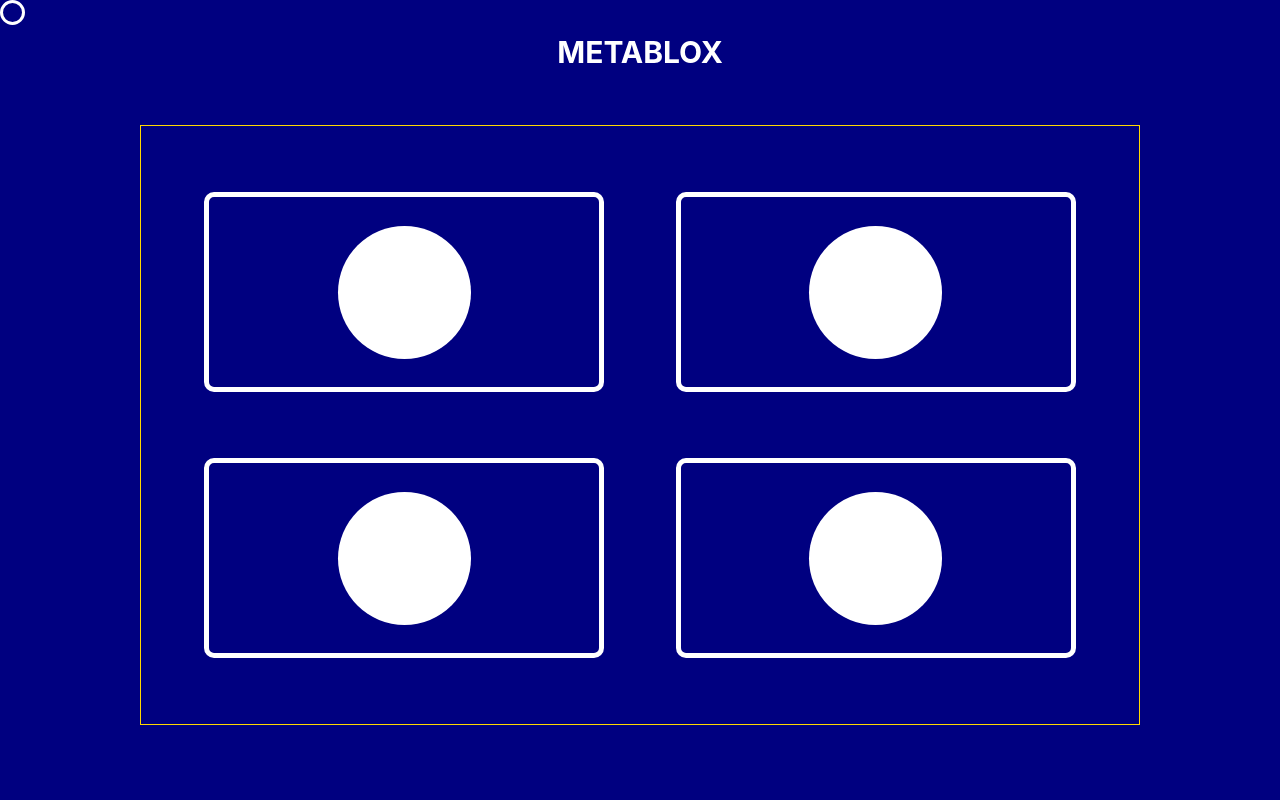
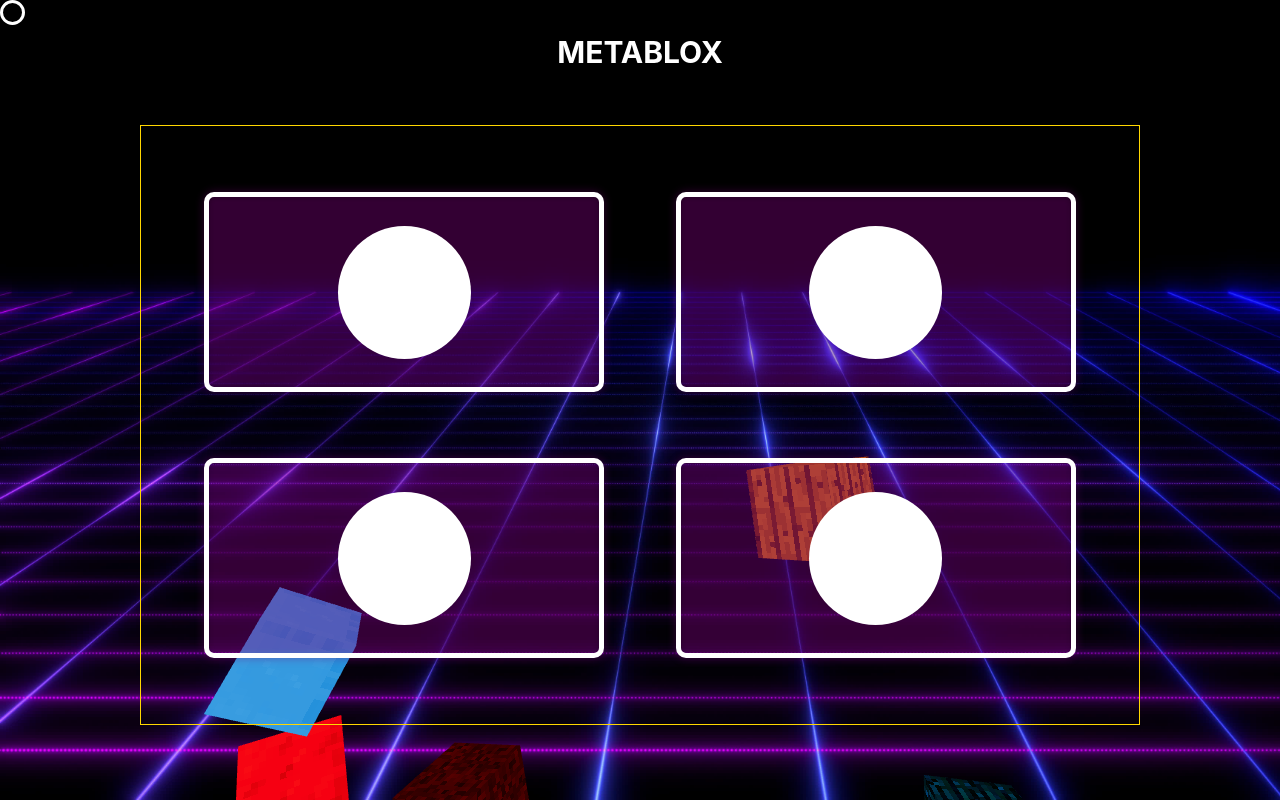
Before and after one commit to BGHProjects/MetaBlox-v1, a Next.js app in the folder next-app/: page / in a window 1280 px wide. Built offline with nearby package versions, Linux system fonts and the light colour scheme.

Commit message:
feat: :sparkles: Added floating cubes to Menu, and other UI features

```diff
--- /dev/null
+++ b/next-app/components/Menu/MenuBackground.tsx
@@ -0,0 +1,42 @@
+import { chakra, Flex } from "@chakra-ui/react";
+import { Canvas } from "@react-three/fiber";
+import MenuCube from "./MenuCube";
+
+const MenuBackground = () => {
+  return (
+    <>
+      {/* @ts-ignore */}
+      <WindowContainer>
+        <Canvas
+          camera={{ position: [0, 0, 6], fov: 75 }}
+          style={{
+            backgroundImage: "url(/images/neon_grid_background.jpg)",
+            backgroundSize: "cover",
+          }}
+        >
+          <MenuCube />
+          <MenuCube />
+          <MenuCube />
+          <MenuCube />
+          <MenuCube />
+          <MenuCube />
+          <MenuCube />
+          <MenuCube />
+          <MenuCube />
+          <MenuCube />
+          <MenuCube />
+        </Canvas>
+      </WindowContainer>
+    </>
+  );
+};
+
+const WindowContainer = chakra(Flex, {
+  baseStyle: {
+    h: "100vh",
+    w: "100%",
+    position: "absolute",
+  },
+});
+
+export default MenuBackground;
--- /dev/null
+++ b/next-app/components/Menu/MenuCube.tsx
@@ -0,0 +1,95 @@
+import { useEffect, useRef, useState } from "react";
+import { NearestFilter, RepeatWrapping, Texture, TextureLoader } from "three";
+import getRandomNumber from "../../helpers/getRandomNumber";
+
+const OFF_SCREEN_LIMIT = 6;
+
+const MenuCube = () => {
+  const [rotation, setRotation] = useState({ x: 0, y: 0, z: 0 });
+  const [position, setPosition] = useState({
+    x: getRandomNumber(-5, 5),
+    y: -6,
+    z: 0,
+  });
+  const [activeTexture, setActiveTexture] = useState<Texture | undefined>(
+    undefined
+  );
+  const flowSpeed = getRandomNumber(5, 20) / 1000;
+  const ySpin = getRandomNumber(-30, 30) / 1000;
+  const zSpin = getRandomNumber(-30, 30) / 1000;
+  const flowDelay = getRandomNumber(10, 1000) * 10;
+
+  const cubeRef = useRef();
+
+  const randomTexture: Record<number, string> = {
+    [1]: "wood.png",
+    [2]: "glass.png",
+    [3]: "grass.jpg",
+    [4]: "log.jpg",
+    [5]: "dirt.jpg",
+  };
+
+  const randomColor: Record<number, string> = {
+    [1]: "red",
+    [2]: "orange",
+    [3]: "dodgerblue",
+    [4]: "limegreen",
+    [5]: "purple",
+    [6]: "gold",
+  };
+
+  useEffect(() => {
+    if (!typeof document === undefined) return;
+    setActiveTexture(() => {
+      let newTexture = new TextureLoader().load(
+        `images/${randomTexture[getRandomNumber(1, 5)]}`
+      );
+      newTexture.magFilter = NearestFilter;
+      newTexture.wrapS = RepeatWrapping;
+      newTexture.wrapT = RepeatWrapping;
+
+      return newTexture;
+    });
+  }, []);
+
+  useEffect(() => {
+    if (!cubeRef.current) return;
+    cubeRef.current.rotation.set(rotation.x, rotation.y, rotation.z);
+    cubeRef.current.position.set(position.x, position.y, position.z);
+  }, [cubeRef.current, rotation, position]);
+
+  useEffect(() => {
+    setTimeout(() => {
+      const interval = setInterval(() => {
+        setRotation((prevRotation) => ({
+          x: prevRotation.x,
+          y: prevRotation.y + ySpin,
+          z: prevRotation.z + zSpin,
+        }));
+
+        setPosition((prevPosition) => ({
+          x: prevPosition.x,
+          y:
+            prevPosition.y >= OFF_SCREEN_LIMIT
+              ? (prevPosition.y = -OFF_SCREEN_LIMIT)
+              : prevPosition.y + flowSpeed,
+          z: prevPosition.z,
+        }));
+      }, 1000 / 60);
+      return () => clearInterval(interval);
+    }, flowDelay);
+  }, []);
+
+  return (
+    <mesh ref={cubeRef}>
+      <boxGeometry attach="geometry" />
+      <meshBasicMaterial
+        attach="material"
+        map={activeTexture}
+        color={activeTexture ?? randomColor[getRandomNumber(1, 6)]}
+      />
+    </mesh>
+  );
+};
+
+export default MenuCube;
--- a/next-app/components/Menu/MenuOption.tsx
+++ b/next-app/components/Menu/MenuOption.tsx
@@ -1,4 +1,4 @@
-import { Center, chakra, Image } from "@chakra-ui/react";
+import { Center, chakra, Flex, Image } from "@chakra-ui/react";
 import { useState } from "react";
 import { Content } from "../../constants/menu";
 import { useAppContext } from "../../contexts/AppStateContext";
@@ -38,10 +38,15 @@ const MenuOption = ({ menuOption }: IMenuOption) => {
   };
 
   return (
-    <OptionContainer
+    <>
+      {/*@ts-ignore */}
+      <TotalContainer
         onMouseEnter={() => handleEnter()}
         onMouseLeave={() => handleLeave()}
         onClick={() => handleClick()}
+        initial={{
+          scale: 1,
+        }}
         //@ts-ignore
         transition={{
           duration: ANIM_DURATION,
@@ -51,6 +56,9 @@ const MenuOption = ({ menuOption }: IMenuOption) => {
           scale: hovering ? [1, 1.1] : [1.1, 1],
         }}
       >
+        {/*@ts-ignore */}
+        <BlurBackground />
+        <OptionContainer>
           <ContainerCenterer>
             <OptionIcon
               //@ts-ignore
@@ -68,7 +76,7 @@ const MenuOption = ({ menuOption }: IMenuOption) => {
                 <AnimatedSpan
                   opacity={0}
                   color="white"
-              fontSize="20px"
+                  fontSize="40px"
                   fontWeight="bold"
                   key={index}
                   //@ts-ignore
@@ -91,6 +99,8 @@ const MenuOption = ({ menuOption }: IMenuOption) => {
             </TextCenterer>
           </ContainerCenterer>
         </OptionContainer>
+      </TotalContainer>
+    </>
   );
 };
 
@@ -119,15 +129,39 @@ const ContainerCenterer = chakra(Center, {
   },
 });
 
-const OptionContainer = chakra(AnimatedDiv, {
+const TotalContainer = chakra(AnimatedDiv, {
   shouldForwardProp: () => true,
   baseStyle: {
+    position: "relative",
     w: "400px",
     minW: "400px",
     h: "200px",
+    borderRadius: "10px",
+  },
+});
+
+const OptionContainer = chakra(Flex, {
+  baseStyle: {
+    position: "absolute",
+    top: 0,
+    left: 0,
+    w: "100%",
+    h: "100%",
     borderRadius: "10px",
     border: "5px solid white",
   },
 });
 
+const BlurBackground = chakra(Flex, {
+  baseStyle: {
+    position: "absolute",
+    w: "100%",
+    h: "100%",
+    borderRadius: "10px",
+    backgroundColor: "purple",
+    opacity: 0.4,
+    filter: "blur(5px)",
+  },
+});
+
 export default MenuOption;
--- a/next-app/components/Menu/PageComponent.tsx
+++ b/next-app/components/Menu/PageComponent.tsx
@@ -1,6 +1,5 @@
-import { Flex, chakra } from "@chakra-ui/react";
+import { chakra, Flex } from "@chakra-ui/react";
 import { ReactNode } from "react";
-import { mainBG } from "../../constants/colours";
 import NavBar from "./Navbar";
 
 interface IPageComponent {
@@ -23,7 +22,7 @@ const PageContainer = chakra(Flex, {
     w: "100%",
     minH: "100vh",
     alignItems: "center",
-    bg: mainBG,
+    position: "absolute",
   },
 });
 
--- /dev/null
+++ b/next-app/helpers/getRandomNumber.ts
@@ -0,0 +1,5 @@
+const getRandomNumber = (lowerLimit: number, upperLimit: number) => {
+  return Math.floor(Math.random() * (upperLimit - lowerLimit + 1)) + lowerLimit;
+};
+
+export default getRandomNumber;
--- a/next-app/pages/index.tsx
+++ b/next-app/pages/index.tsx
@@ -7,6 +7,7 @@ import {
   PageComponent,
   Sandbox,
 } from "../components/Menu";
+import MenuBackground from "../components/Menu/MenuBackground";
 import { Content } from "../constants/menu";
 import { useAppContext } from "../contexts/AppStateContext";
 
@@ -16,6 +17,8 @@ const MainPage = () => {
   const { menuContent } = useAppContext();
 
   return (
+    <>
+      <MenuBackground />
       <PageComponent>
         <Center
           mt="50px"
@@ -45,6 +48,7 @@ const MainPage = () => {
           {menuContent === Content.Exchange && <Exchange />}
         </Center>
       </PageComponent>
+    </>
   );
 };
 
```
Also changed, not shown: next-app/public/images/neon_grid_background.jpg (added). Lines whose indentation alone changed are shown as unchanged.
